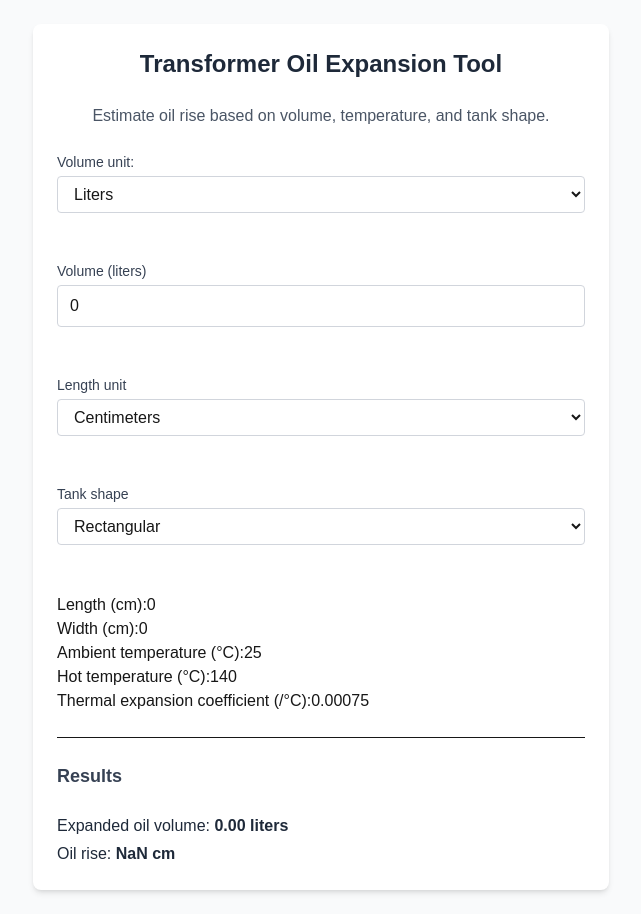
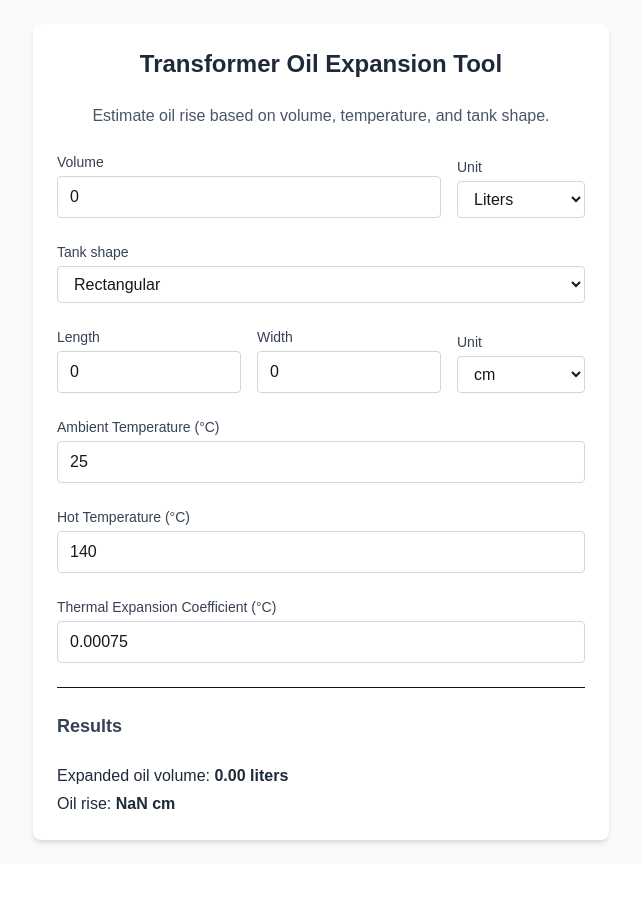
Before and after one commit to stephengilbert1/transformer_tool_tailwind, a Next.js app: page / in a window 1280 px wide. Shown: the whole page, without its empty margins (319-960 px from the left). After the commit the page ends 864 px from the top, so only its background shows below. Built offline with nearby package versions, Linux system fonts and the light colour scheme.

Commit message:
Styled form, fixed labels, ready to deploy

```diff
--- a/src/app/page.tsx
+++ b/src/app/page.tsx
@@ -57,27 +57,10 @@ export default function Home() {
           Estimate oil rise based on volume, temperature, and tank shape.
         </p>
 
-      <div className="space-y-1">
-        <label className="block text-sm font-medium text-gray-700">
-        Volume unit:
-        </label>
-        <select
-          value={volumeUnit}
-          onChange={(e) => setVolumeUnit(e.target.value as "liters" | "gallons")}
-          className="w-full border border-gray-300 rounded px-3 py-2 focus:outline-none focus:ring-2 focus:ring-blue-500"
-          >
-          <option value="liters">Liters</option>
-          <option value="gallons">Gallons</option>
-        </select>
 
-      </div>
-
-      <br />
-
-      <div className="space-y-1">
-        <label className="block text-sm font-medium text-gray-700">
-          Volume ({volumeUnit})
-        </label>
+      <div className="flex gap-4 items-end">
+        <div className="flex-1 space-y-1">
+          <label className="block text-sm font-medium text-gray-700">Volume</label>
           <input
           type="number"
           value={volume}
@@ -85,24 +68,20 @@ export default function Home() {
           className="w-full border border-gray-300 rounded px-3 py-2 focus:outline-none focus:ring-2 focus:ring-blue-500"
           />
         </div>
-
-      <br />
-
-      <div className="space-y-1">
-        <label className="block text-sm font-medium text-gray-700">
-          Length unit
-        </label>
+        <div className="w-32 space-y-1">
+          <label className="block text-sm font-medium text-gray-700">Unit</label>
           <select
-          value={lengthUnit}
-          onChange={(e) => setLengthUnit(e.target.value as "cm" | "in")}
+          value={volumeUnit}
+          onChange={(e) => setVolumeUnit(e.target.value as "liters" | "gallons")}
           className="w-full border border-gray-300 rounded px-3 py-2 bg-white focus:outline-none focus:ring-2 focus:ring-blue-500"
           >
-          <option value="cm">Centimeters</option>
-          <option value="in">Inches</option>
+            <option value="liters">Liters</option>
+            <option value="gallons">Gallons</option>
           </select>
         </div>
+      </div>
 
-      <br />
+
 
 <div className="space-y-1">
         <label className="block text-sm font-medium text-gray-700">
@@ -119,72 +98,105 @@ export default function Home() {
       </div>
 
 
-      <br />
 
       {tankShape === "rectangular" ? (
         <>
-          <label>
-            Length ({lengthUnit}):
+          <div className="flex gap-4 items-end">
+  <div className="flex-1 space-y-1">
+    <label className="block text-sm font-medium text-gray-700">Length</label>
     <input
       type="number"
       value={length}
       onChange={(e) => setLength(parseFloat(e.target.value))}
+      className="w-full border border-gray-300 rounded px-3 py-2 focus:outline-none focus:ring-2 focus:ring-blue-500"
     />
-          </label>
-          <br />
-          <label>
-            Width ({lengthUnit}):
+  </div>
+
+  <div className="flex-1 space-y-1">
+    <label className="block text-sm font-medium text-gray-700">Width</label>
     <input
       type="number"
       value={width}
       onChange={(e) => setWidth(parseFloat(e.target.value))}
+      className="w-full border border-gray-300 rounded px-3 py-2 focus:outline-none focus:ring-2 focus:ring-blue-500"
     />
-          </label>
+  </div>
+
+  <div className="w-32 space-y-1">
+    <label className="block text-sm font-medium text-gray-700">Unit</label>
+    <select
+      value={lengthUnit}
+      onChange={(e) => setLengthUnit(e.target.value as "cm" | "in")}
+      className="w-full border border-gray-300 rounded px-3 py-2 bg-white focus:outline-none focus:ring-2 focus:ring-blue-500"
+    >
+      <option value="cm">cm</option>
+      <option value="in">in</option>
+    </select>
+  </div>
+</div>
+
         </>
       ) : (
-        <label>
-          Diameter ({lengthUnit}):
+        <div className="flex gap-4 items-end">
+  <div className="flex-1 space-y-1">
+    <label className="block text-sm font-medium text-gray-700">Diameter</label>
     <input
       type="number"
       value={diameter}
       onChange={(e) => setDiameter(parseFloat(e.target.value))}
+      className="w-full border border-gray-300 rounded px-3 py-2 focus:outline-none focus:ring-2 focus:ring-blue-500"
     />
-        </label>
+  </div>
+
+  <div className="w-32 space-y-1">
+    <label className="block text-sm font-medium text-gray-700">Unit</label>
+    <select
+      value={lengthUnit}
+      onChange={(e) => setLengthUnit(e.target.value as "cm" | "in")}
+      className="w-full border border-gray-300 rounded px-3 py-2 bg-white focus:outline-none focus:ring-2 focus:ring-blue-500"
+    >
+      <option value="cm">cm</option>
+      <option value="in">in</option>
+    </select>
+  </div>
+</div>
+
                 )}
 
-      <br />
 
-      <label>
-        Ambient temperature (°C):
+
+      <div className="space-y-1">
+            <label className="block text-sm font-medium text-gray-700">Ambient Temperature (°C)</label>
             <input
             type="number"
             value={ambientTemp}
             onChange={(e) => setAmbientTemp(parseFloat(e.target.value))}
+            className="w-full border border-gray-300 rounded px-3 py-2 focus:outline-none focus:ring-2 focus:ring-blue-500"
             />
-      </label>
+            </div>
 
-      <br />
 
-      <label>
-        Hot temperature (°C):
+      <div className="space-y-1">
+        <label className="block text-sm font-medium text-gray-700">Hot Temperature (°C)</label>
         <input
           type="number"
           value={hotTemp}
           onChange={(e) => setHotTemp(parseFloat(e.target.value))}
+          className="w-full border border-gray-300 rounded px-3 py-2 focus:outline-none focus:ring-2 focus:ring-blue-500"
             />
-      </label>
+            </div>
 
-      <br />
 
-      <label>
-        Thermal expansion coefficient (/°C):
+      <div className="space-y-1">
+        <label className="block text-sm font-medium text-gray-700">Thermal Expansion Coefficient (°C)</label>
         <input
           type="number"
           step="0.00001"
           value={expansionCoeff}
           onChange={(e) => setExpansionCoeff(parseFloat(e.target.value))}
+          className="w-full border border-gray-300 rounded px-3 py-2 focus:outline-none focus:ring-2 focus:ring-blue-500"
             />
-      </label>
+      </div>
 
       <hr className="my-6" />
       <h2 className="text-lg font-semibold text-gray-700">Results</h2>
```
Lines whose indentation alone changed are shown as unchanged.
